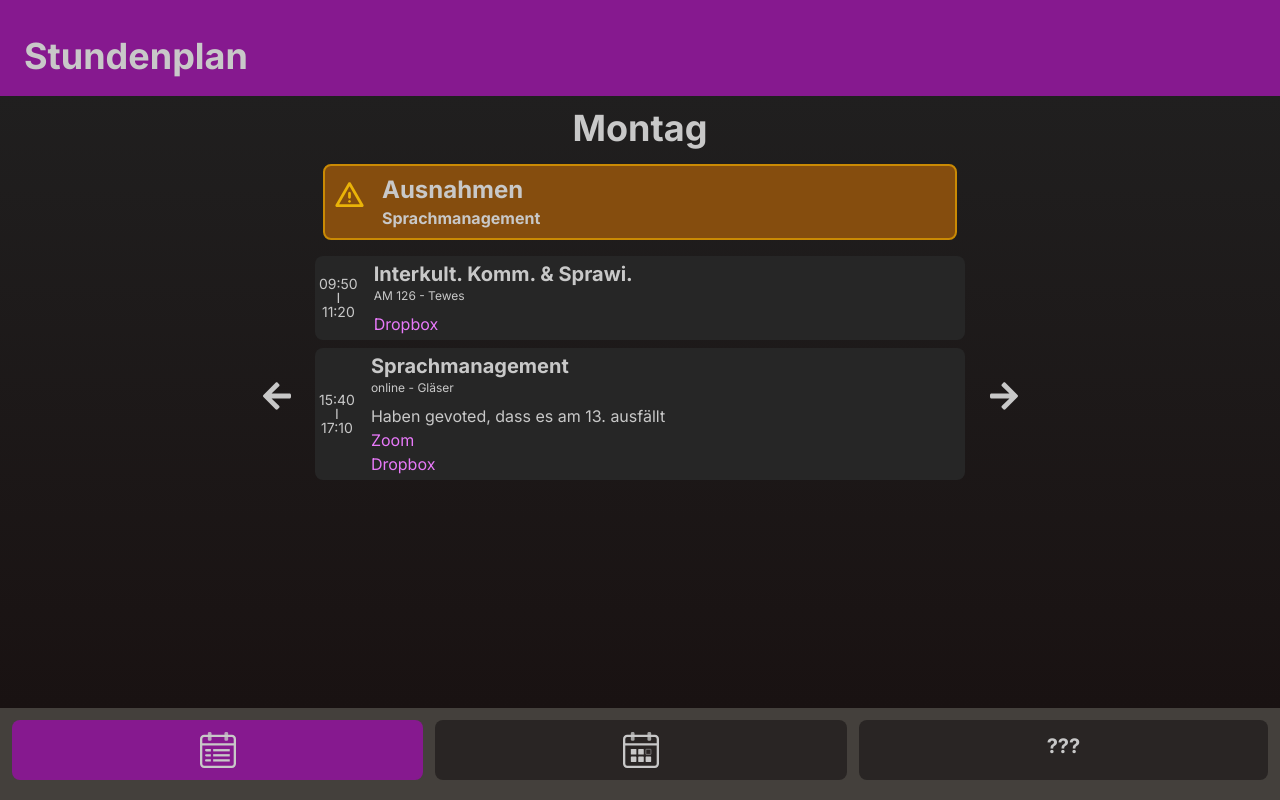
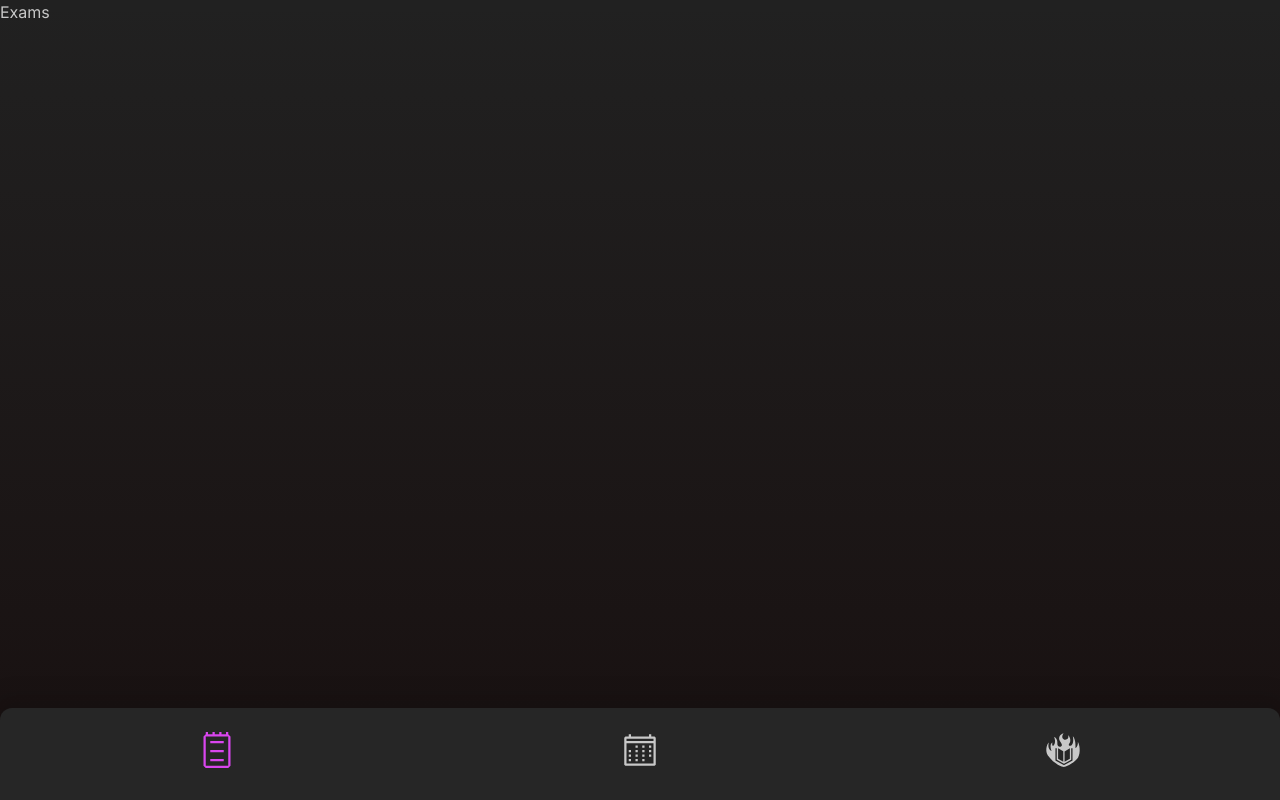
Before and after one commit to jmjules/KMM-Helper, a Next.js app: page / in a window 1280 px wide. Built offline with nearby package versions, Linux system fonts and the light colour scheme.

Commit message:
nav elements overhaul

```diff
--- /dev/null
+++ b/src/app/(exams)/page.tsx
@@ -0,0 +1,7 @@
+import React from 'react'
+
+export default function Exams() {
+  return (
+    <div>Exams</div>
+  )
+}
--- a/src/app/components/NavLink.tsx
+++ b/src/app/components/NavLink.tsx
@@ -2,12 +2,18 @@
 import Link from 'next/link'
 import { usePathname } from 'next/navigation';
 import React from 'react'
+import { VscOutput, VscCalendar } from "react-icons/vsc";
+import { GiBurningBook } from "react-icons/gi";
 
 export default function NavLink({pathString, iconString}) {
 
       return (
-            <Link href={pathString} className={`text-xl rounded-lg ${usePathname() == pathString ? "bg-fuchsia-800" : "bg-stone-800"}  p-3 flex place-content-center `}>
-             <img src={`/icons/icon-${iconString}.svg`} className="w-9" />
+            <Link href={pathString} className={`text-xl rounded-lg ${usePathname() == pathString ? "text-fuchsia-500" : ""}  p-3 flex place-content-center `}>
+
+                  {iconString === "timetable" ? <VscOutput className='h-9 w-9' /> : null}
+                  {iconString === "calendar" ? <VscCalendar className='h-9 w-9' /> : null}
+                  {iconString === "exams" ? <GiBurningBook className='h-9 w-9' /> : null}
+
             </Link>
       )
 }
--- a/src/app/components/Stundenplan/TimetableDisplaySlider.tsx
+++ b/src/app/components/Stundenplan/TimetableDisplaySlider.tsx
@@ -120,10 +120,10 @@ export default function TimetableDisplaySlider({ selectedDayIndex, data}: Timeta
 			))
 			}
 			</swiper-container>
-			<div className="prev-arrow bg-transparent absolute z-[300] top-[5px] md:top-[50%] left-[10%] md:left-[-5%]">
+			<div className="prev-arrow content-center px-1 absolute z-[300] top-[5px] md:top-[10%] md:bottom-[10%] left-[10%] md:left-[-5%]">
 				<FaArrowLeft className="w-8 h-8" />
 			</div>
-			<div className="next-arrow bg-transparent absolute z-[300] top-[5px] md:top-[50%] right-[10%] md:right-[-5%]">
+			<div className="next-arrow content-center px-1 absolute z-[300] top-[5px] md:top-[10%] md:bottom-[10%] right-[10%] md:right-[-5%]">
 				<FaArrowRight className="w-8 h-8" />
 			</div>
 		</div>
--- a/src/app/layout.tsx
+++ b/src/app/layout.tsx
@@ -30,18 +30,11 @@ export default function RootLayout({children, }: Readonly<{children: React.React
 
 					</div>
 
-					<nav className="fixed z-10 bottom-0 left-0 right-0 p-3 pb-5 grid grid-flow-col gap-3 bg-stone-700">
+					<nav className="fixed z-10 bottom-0 left-0 right-0 p-3 pb-5 grid grid-flow-col gap-3 bg-neutral-800 rounded-t-xl shadow-nav">
 						<NavLink pathString={"/"} iconString={"timetable"} />
+						<NavLink pathString={"/semesterdaten"} iconString={"calendar"} />
+						<NavLink pathString={"/exams"} iconString={"exams"} />
 
-						<NavLink pathString={"/semesterdaten"} iconString={"calendar"} />
-
-						{/* <Link href="/semesterdaten" className="text-xl rounded-lg bg-stone-800 p-3 flex place-content-center">
-						<img src="/icons/icon-calendar.svg" className="w-9" />
-						</Link> */}
-
-						<Link href="" className="text-xl rounded-lg bg-stone-800 p-3">
-						<h2 className="text-xl font-bold flex place-content-center" >???</h2>
-						</Link>
 					</nav>
 				</main>
 
--- a/tailwind.config.ts
+++ b/tailwind.config.ts
@@ -13,6 +13,9 @@ const config: Config = {
         "gradient-conic":
           "conic-gradient(from 180deg at 50% 50%, var(--tw-gradient-stops))",
       },
+      boxShadow: {
+        'nav': '0 -5px 20px 10px rgba(0, 0, 0, 0.1)',
+      }
     },
   },
   plugins: [],
```
